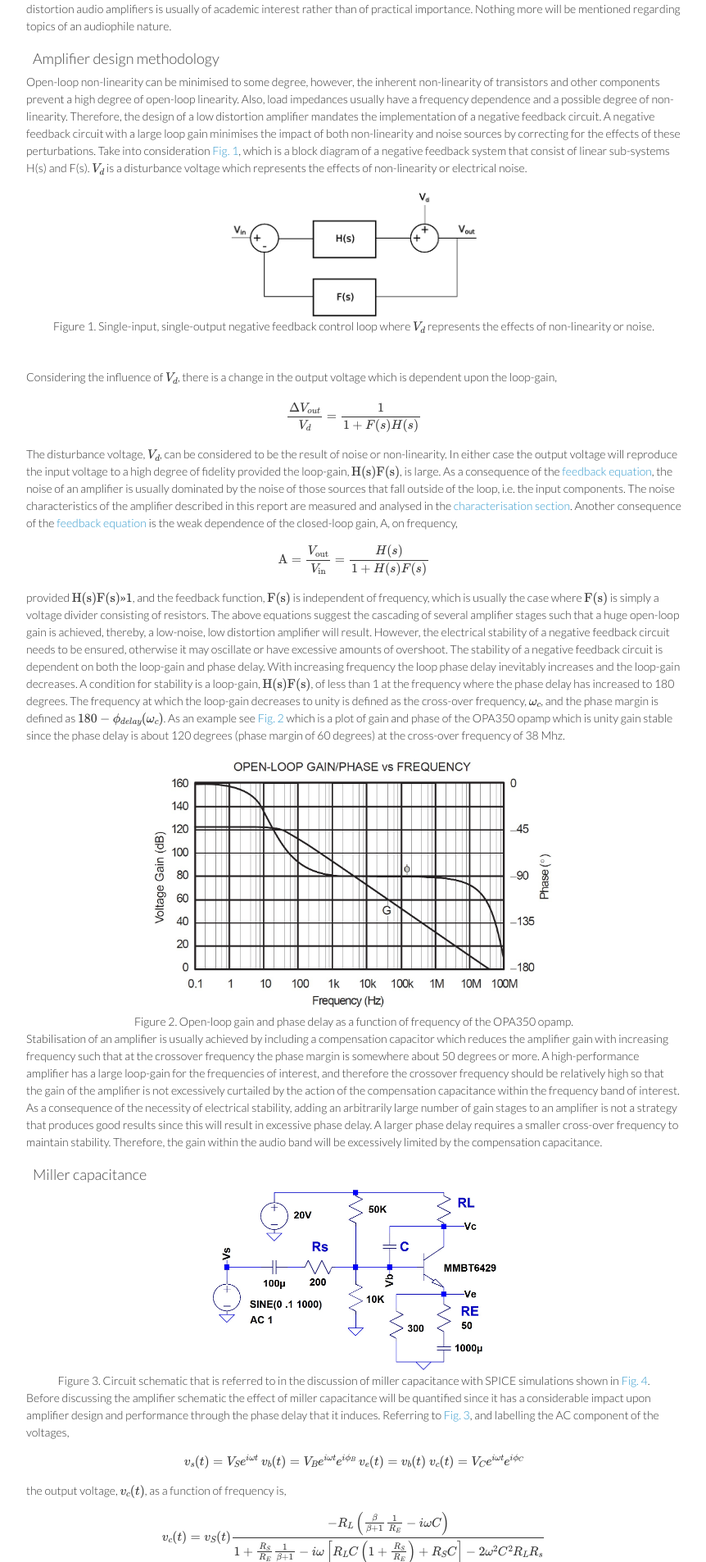
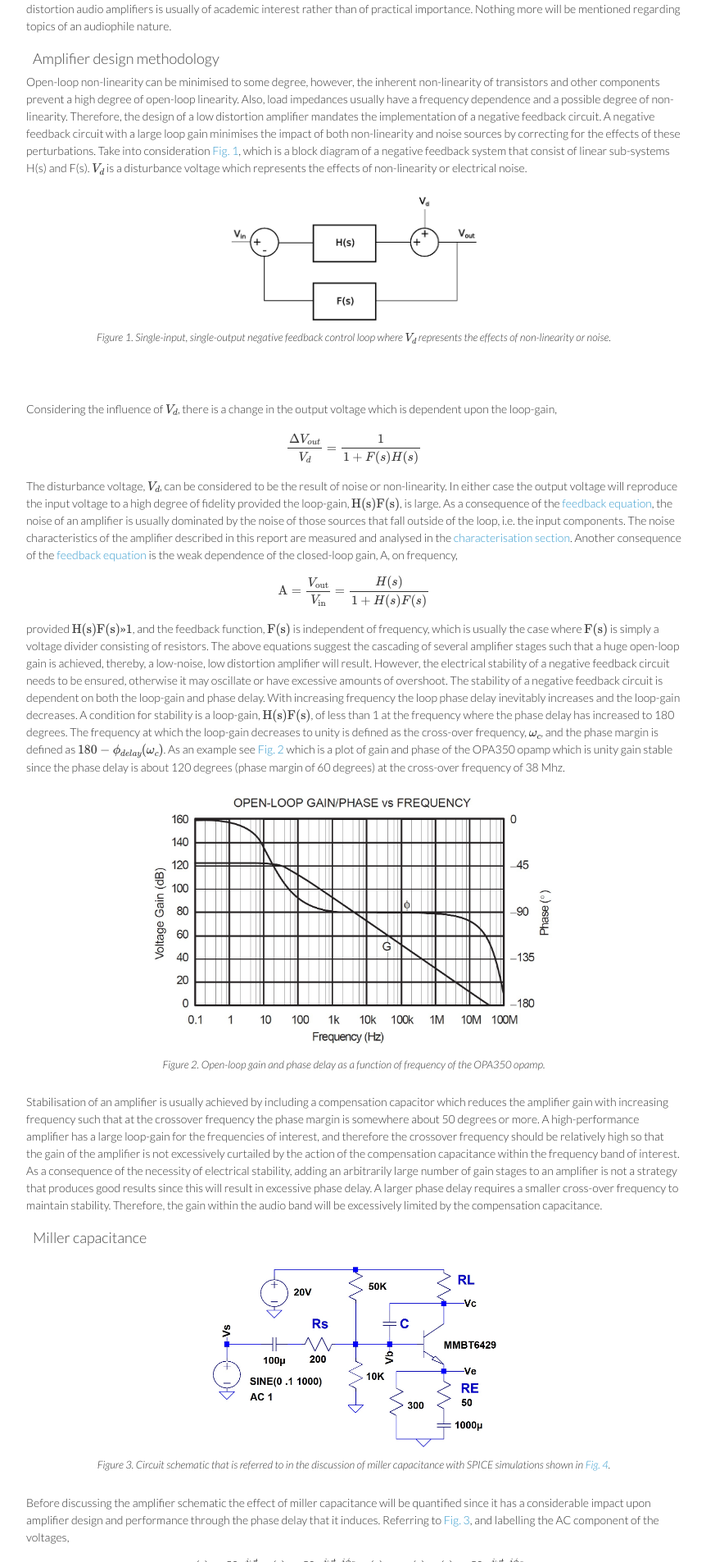
Before and after one commit to gregjolley/amplifier, a Jekyll site: the page built from index.md, in a window 1280 px wide. Shown: the part 1352-3257 px from the top of the page at 82% size, without its empty margins (208-1070 px from the left). Built offline with Jekyll 4.4.1, drawn with Linux system fonts in a browser that asks for light colours; formulas are drawn with MathJax 3; our own code applies the rules of GitHub Pages for plain Markdown files.

Commit message:
Add some nicer css for figures.
Part of tidying process.

```diff
--- a/stylesheets/styles.css
+++ b/stylesheets/styles.css
@@ -158,6 +158,20 @@ hr {
   margin:0 0 20px;
 }
 
+figure {
+  text-align: center;
+  margin: 25px 0;
+}
+
+figure img {
+    margin-bottom: 10px;
+}
+
+figcaption {
+  font-size:13px;
+  font-style: italic;
+}
+
 footer{
   background-color: #303030;
   padding-bottom: 100px;
```
